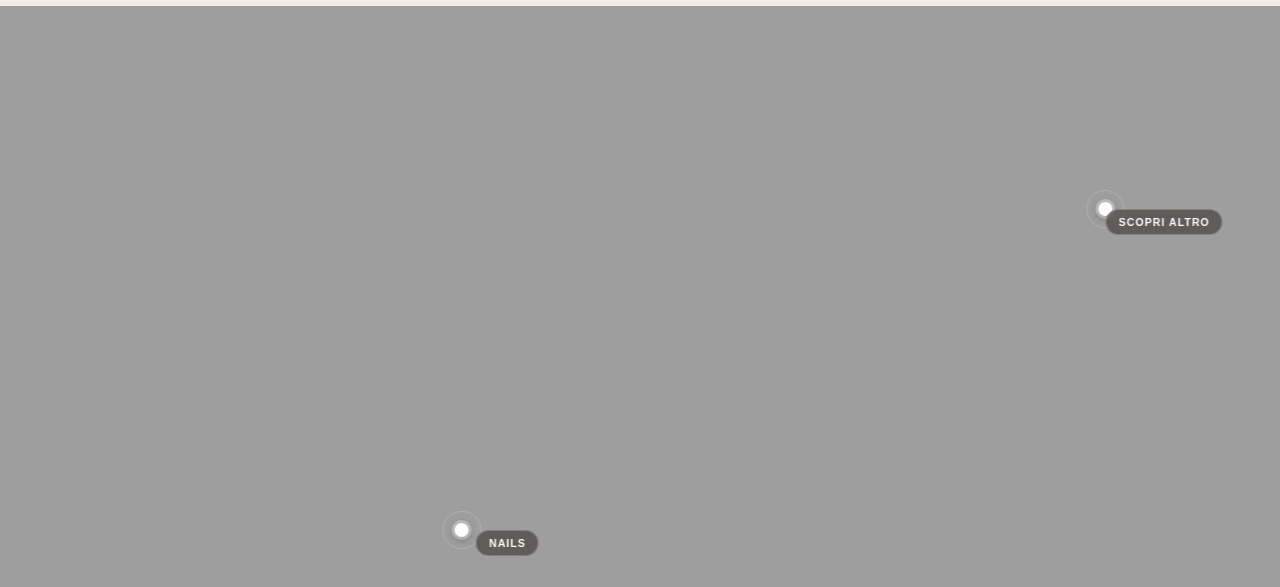
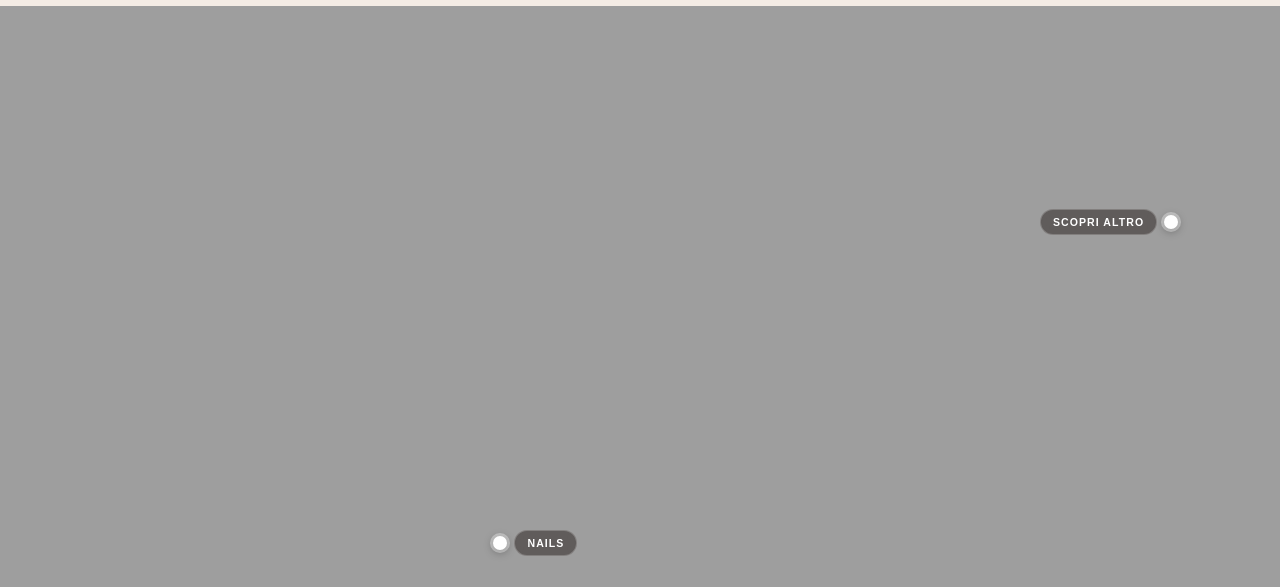
Before and after one commit to rosaraia12-svg/Anastasis.nail.rituals, a plain HTML site: page index.html in a window 1280 px wide. Shown: the part 180-767 px from the top of the page. Drawn offline with nearby package versions, Linux system fonts and the light colour scheme.

Commit message:
Turn Corsi into a "Scopri altro" gateway with two sub-listini
Renamed the third hotspot to "Scopri altro"; its zoom now lands on
the paintings and reveals two more hotspots (Ge.lashpmu, Corsi)
instead of opening a listino directly. Each sub-hotspot opens its own
glass panel without any further zoom; "Indietro" drops back to those
two hotspots, and a new "Vista d'insieme" control reverses the zoom
the rest of the way to the wide shot.

Also fixes two bugs found while building this:
- closing any station used to land on that station's own frame 0
  instead of a single shared idle frame, so the rest position looked
  subtly different (and could show the coffee machine) depending on
  which hotspot had just been closed. Every close path now lands on
  Nails' frame 0 specifically.
- the "tag on the left" hotspot style relied on flex-direction:
  row-reverse, which is a no-op here since .dot__ring/.dot__core are
  position:absolute and never participate in flex layout in the first
  place. Both the tag and its left variant are now plain absolute
  offsets instead.

Co-Authored-By: Claude Sonnet 5 <noreply@anthropic.com>

```diff
--- a/sequence.js
+++ b/sequence.js
@@ -3,11 +3,18 @@
  *
  * The stage opens on a still (frame 0, the same wide shot in every
  * clip): the studio, with a hotspot per station (Nails, Hands SPA,
- * Corsi) layered on top. Tapping one plays that clip's pre-split
- * WebP frames forward (each station has its own frame count and
- * duration), eased like a camera settling into place, then blooms a
- * liquid-glass listino panel open. Its "Indietro" button reverses the
- * choreography: panel away, frames back to 0, hotspots back.
+ * "Scopri altro") layered on top. Tapping one plays that clip's
+ * pre-split WebP frames forward (each station has its own frame count
+ * and duration), eased like a camera settling into place.
+ *
+ * Nails and Hands SPA then bloom a liquid-glass listino panel open
+ * directly; its "Indietro" button reverses the whole choreography.
+ * "Scopri altro" is a gateway instead: the zoom lands on the wall of
+ * paintings and reveals two more hotspots (Ge.lashpmu, Corsi) rather
+ * than a listino. Picking one of those opens its own glass panel
+ * without any further zoom; its "Indietro" only drops back to the two
+ * painting hotspots, and a separate "Vista d'insieme" control reverses
+ * the zoom the rest of the way back to the wide shot.
  *
  * Frames are canvas-drawn (not a <video>) because scrubbing
  * <video>.currentTime frame-by-frame is unreliable on iOS Safari.
@@ -332,7 +339,12 @@
       animate(station.durOut, easeInQuad, function (e) {
         paint(station.images, Math.round((1 - e) * lastIdx));
       }, function () {
-        paint(station.images, 0);
+        // land on the one shared idle frame (Nails frame 0), not this
+        // station's own frame 0 — every clip is its own separate render
+        // of "the same" wide shot, close but not pixel-identical, so
+        // ending on the station's own frame made the rest look subtly
+        // different depending on which hotspot you'd just closed.
+        paint(STATIONS.nails.images, 0);
         state = "idle";
         activeKey = null;
         stage.classList.remove("is-active");
@@ -362,7 +374,7 @@
     animate(station.durOut, easeInQuad, function (e) {
       paint(station.images, Math.round((1 - e) * lastIdx));
     }, function () {
-      paint(station.images, 0);
+      paint(STATIONS.nails.images, 0); // land on the shared idle frame
       state = "idle";
       activeKey = null;
       stage.classList.remove("is-active");
@@ -376,11 +388,19 @@
       var station = STATIONS[key];
       document.getElementById(station.dotId).addEventListener("click", function () { openStation(key); });
       document.getElementById(station.chipId).addEventListener("click", function () { openStation(key); });
+      if (station.subs) {
+        station.subs.forEach(function (sub) {
+          document.getElementById(sub.dotId).addEventListener("click", function () { openSub(sub.key); });
+        });
+      }
     });
-    glassBack.addEventListener("click", closeStation);
+    glassBack.addEventListener("click", closeGlass);
+    if (backOverview) backOverview.addEventListener("click", closeGateway);
 
     document.addEventListener("keydown", function (e) {
-      if (e.key === "Escape" && state === "open") closeStation();
+      if (e.key !== "Escape") return;
+      if (state === "open" || state === "sub-open") closeGlass();
+      else if (state === "subdots") closeGateway();
     });
 
     if ("ResizeObserver" in window) {
--- a/styles.css
+++ b/styles.css
@@ -169,9 +169,6 @@ body{
   left:var(--dx);
   top:var(--dy);
   transform:translate(-50%,-50%);
-  display:flex;
-  align-items:center;
-  gap:8px;
   padding:0;
   border:0;
   background:none;
@@ -205,8 +202,10 @@ body{
   100% { width:46px; height:46px; opacity:0; }
 }
 .dot__tag{
-  position:relative;
-  margin-left:14px;
+  position:absolute;
+  left:14px;
+  top:50%;
+  transform:translateY(-50%);
   padding:6px 12px;
   border-radius:999px;
   font-size:.66rem;
@@ -224,9 +223,12 @@ body{
 .dot:focus-visible .dot__tag{ background:rgba(20,12,9,.65); }
 
 /* hotspots near the card's right edge: put the tag on the other side
-   of the dot so it can't spill past the viewer and get clipped */
-.dot--tag-left{ flex-direction:row-reverse; }
-.dot--tag-left .dot__tag{ margin-left:0; margin-right:14px; }
+   of the dot so it can't spill past the viewer and get clipped.
+   (Both .dot__tag and this override use plain absolute offsets, not
+   flex order — .dot__ring/.dot__core are already position:absolute,
+   so they never participate in flex layout, which made an earlier
+   flex-direction: row-reverse attempt here a no-op.) */
+.dot--tag-left .dot__tag{ left:auto; right:14px; }
 .dot:active .dot__core{ transform:translate(-50%,-50%) scale(.85); }
 
 @media (prefers-reduced-motion:reduce){
```
